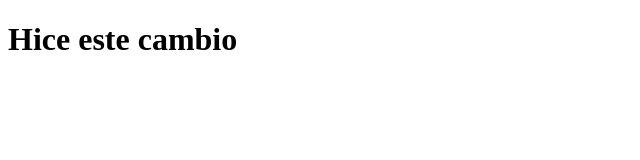
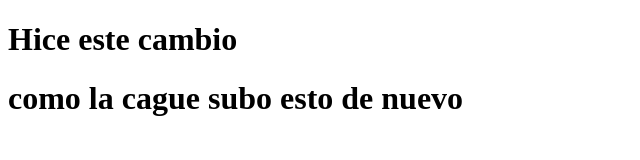
Before and after one commit to yesid10/ejeplos_branches, a plain HTML site: page index.html in a window 1280 px wide. Shown: the whole page, without its empty margins (0-640 px from the left). Drawn offline with Linux system fonts and the light colour scheme.

Commit message:
subida por lo que la cague

```diff
--- a/index.html
+++ b/index.html
@@ -10,6 +10,7 @@
 <body>
 
     <h1>Hice este cambio</h1>
+    <h1>como la cague subo esto de nuevo</h1>
     <script src="./js/script.js"></script>
 </body>
 </html>
```
